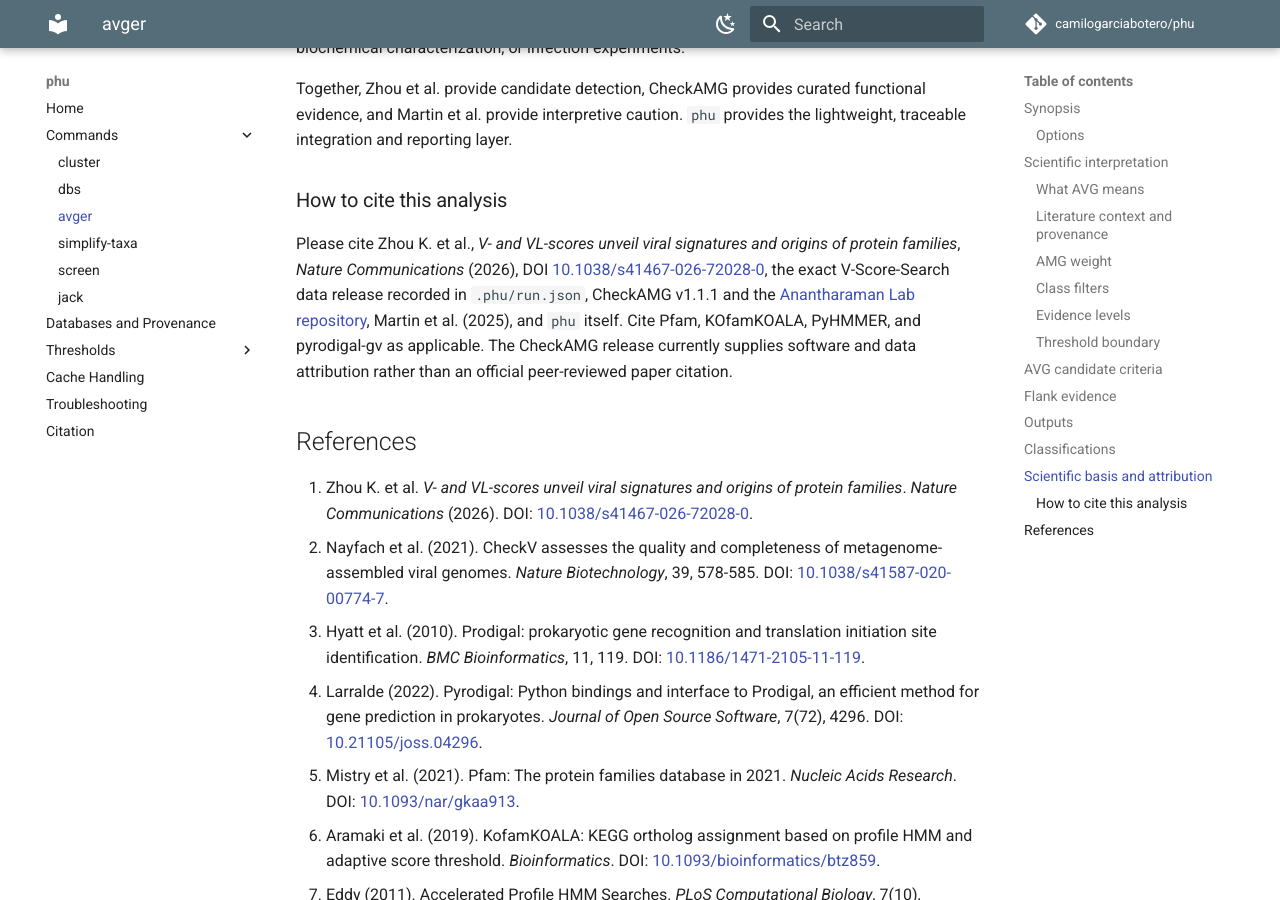
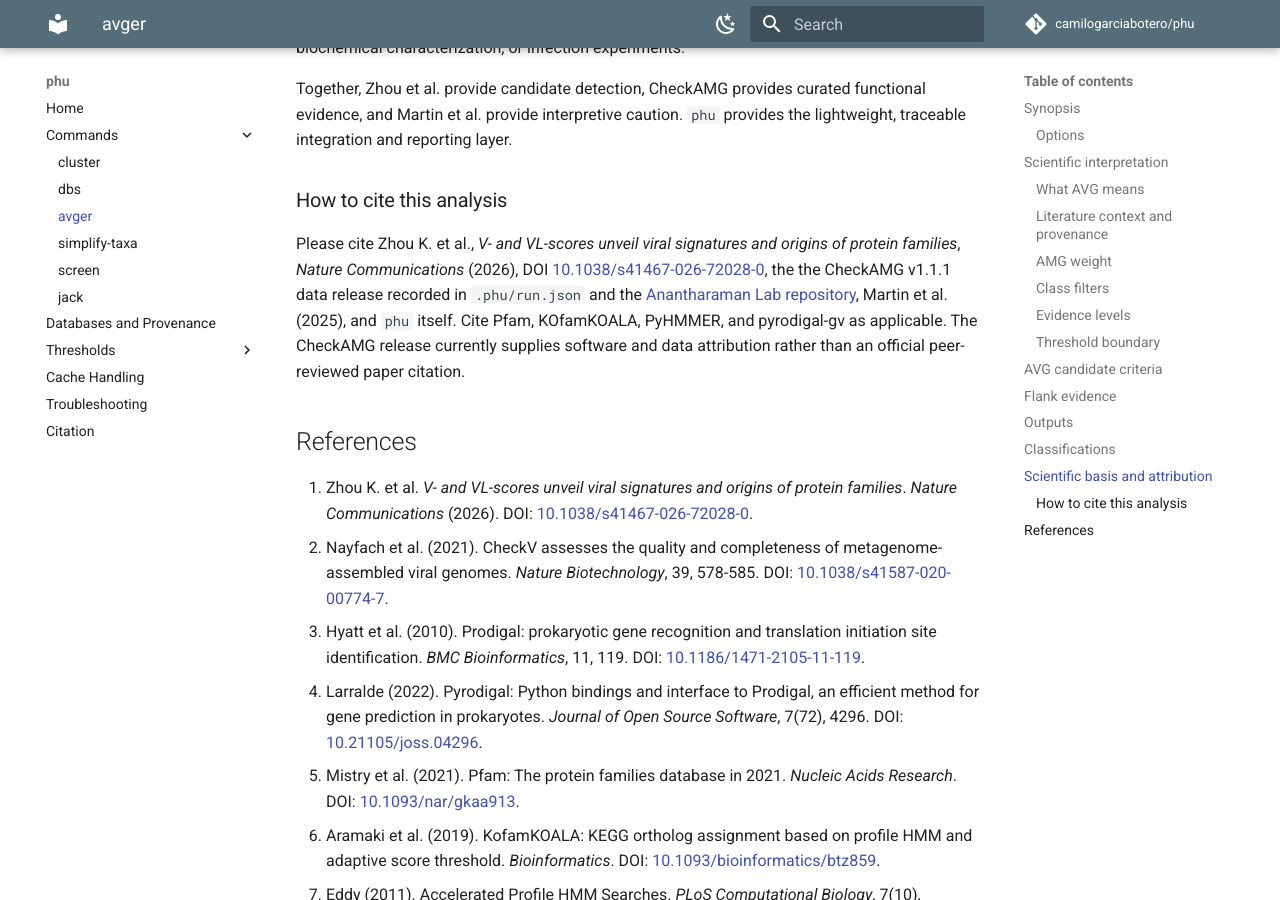
Before and after one commit to camilogarciabotero/phu, an MkDocs documentation site: the page built from docs/commands/avger.md, in a window 1280 px wide and 900 px high, scrolled down 9098 px. Built offline with MkDocs 1.6.1 and Material for MkDocs 9.7.7, drawn with Linux system fonts in a browser that asks for light colours; comment, search, counter and statistics services are not loaded.

Commit message:
Update changelog for version 0.9.0 and refine citation in avger documentation

```diff
--- a/docs/commands/avger.md
+++ b/docs/commands/avger.md
@@ -351,7 +351,7 @@ provides the lightweight, traceable integration and reporting layer.
 Please cite Zhou K. et al., *V- and VL-scores unveil viral signatures and origins
 of protein families*, *Nature Communications* (2026), DOI
 [10.1038/s41467-026-72028-0](https://doi.org/10.1038/s41467-026-72028-0), the
-exact V-Score-Search data release recorded in `.phu/run.json`, CheckAMG v1.1.1
+the CheckAMG v1.1.1 data release recorded in `.phu/run.json`
 and the [Anantharaman Lab repository](https://github.com/AnantharamanLab/CheckAMG),
 Martin et al. (2025), and `phu` itself. Cite Pfam, KOfamKOALA, PyHMMER, and
 pyrodigal-gv as applicable. The CheckAMG release currently supplies software
```
Also changed, not shown: CHANGELOG.md (+1 -1 lines).
